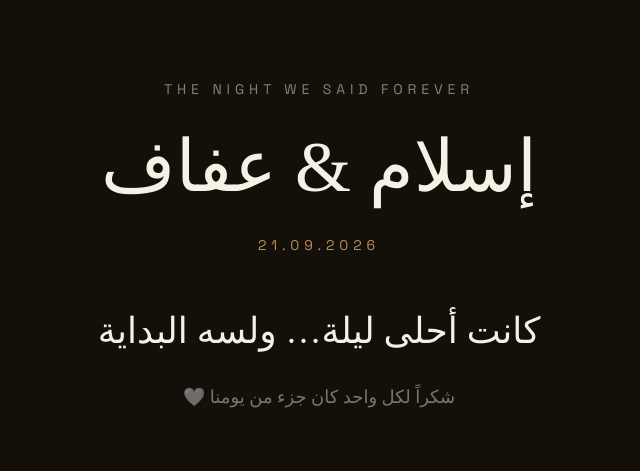
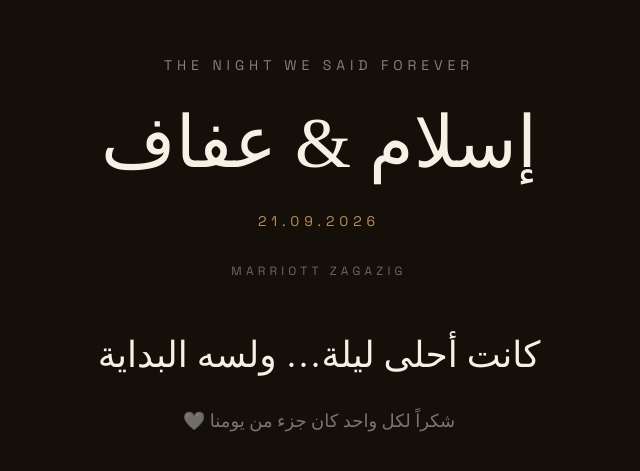
Before and after one commit to atefaamer/Islam-Afaf, a React (Vite) app: page / in a window 1280 px wide. Shown: the part 6059-6530 px from the top of the page, without its empty margins (321-961 px from the left). Built offline with nearby package versions, Linux system fonts and the light colour scheme; no server answers; the database is empty; the HTML template or start-up script is replaced by a standard one; a web font is replaced by a local one.

Commit message:
رجّع اسم القاعة في المشهد الأخير (MARRIOTT ZAGAZIG) زي ما كان
Co-authored-by: arena-agent <297053741+arena-agent@users.noreply.github.com>

```diff
--- a/src/components/FinalScene.tsx
+++ b/src/components/FinalScene.tsx
@@ -37,6 +37,17 @@ export default function FinalScene() {
       </motion.p>
 
       <motion.p
+        initial={{ opacity: 0 }}
+        whileInView={{ opacity: 1 }}
+        viewport={{ once: true }}
+        transition={{ delay: 1.1, duration: 0.8 }}
+        dir="ltr"
+        className="font-display text-xs tracking-widest2 text-paper/40"
+      >
+        {WEDDING_CONFIG.venueName}
+      </motion.p>
+
+      <motion.p
         initial={{ opacity: 0, y: 12 }}
         whileInView={{ opacity: 1, y: 0 }}
         viewport={{ once: true }}
```
